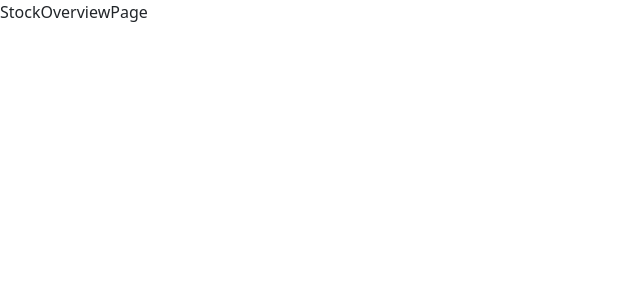
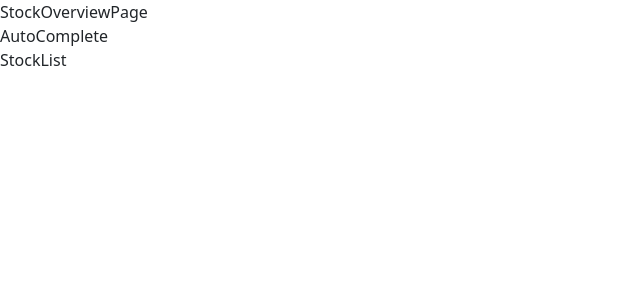
Before and after one commit to Charlie042/Graph, a React (Vite) app: page /details/1 in a window 1280 px wide. Shown: the top 300 px of the page, without its empty margins (0-640 px from the left). Built offline with nearby package versions, Linux system fonts and the light colour scheme; no server answers.

Commit message:
added useState and useEffect and axios

```diff
--- a/package.json
+++ b/package.json
@@ -10,6 +10,7 @@
     "preview": "vite preview"
   },
   "dependencies": {
+    "axios": "^1.6.8",
     "react": "^18.2.0",
     "react-dom": "^18.2.0",
     "react-router-dom": "^6.23.0"
--- a/src/Components/AutoComplete.jsx
+++ b/src/Components/AutoComplete.jsx
@@ -0,0 +1,9 @@
+import React from 'react'
+
+const AutoComplete = () => {
+  return (
+    <div>AutoComplete</div>
+  )
+}
+
+export default AutoComplete
--- a/src/Components/StockList.jsx
+++ b/src/Components/StockList.jsx
@@ -0,0 +1,27 @@
+import React from 'react'
+import { useState,useEffect } from 'react'
+import finhub from '../api/finhub'
+
+const StockList = () => {
+  const [watchlist, setWatchlist]  = useState(["GOOGL", "MSFT","AMZN"])
+  useEffect(()=>{
+    const fetchData = async() =>{
+      try {
+        const response =  await finhub.
+        get("/quote?sybmbol=MSFT&token=cokcl81r01qq4pkuj38gcokcl81r01qq4pkuj390")
+
+        console.log(response)
+
+      } catch (error) {
+
+      }
+    }
+    fetchData()
+  },[])
+  return (
+
+    <div>StockList</div>
+  )
+}
+
+export default StockList
--- /dev/null
+++ b/src/api/finhub.js
@@ -0,0 +1,5 @@
+import axios from "axios";
+
+export default axios.create({
+    baseURL : "https://finnhub.io/api/v1"
+})
--- a/src/pages/StockOverviewPage.jsx
+++ b/src/pages/StockOverviewPage.jsx
@@ -1,7 +1,15 @@
 import React from 'react'
+import StockList from '../Components/StockList'
+import AutoComplete from '../Components/AutoComplete'
 
 export const StockOverviewPage = () => {
   return (
-    <div>StockOverviewPage</div>
+
+    <div>StockOverviewPage
+    <AutoComplete/>
+    <StockList/>
+    </div>
+
+
   )
 }
```
Also changed, not shown: 1 other file (tests, documents, lock files or other folders).
